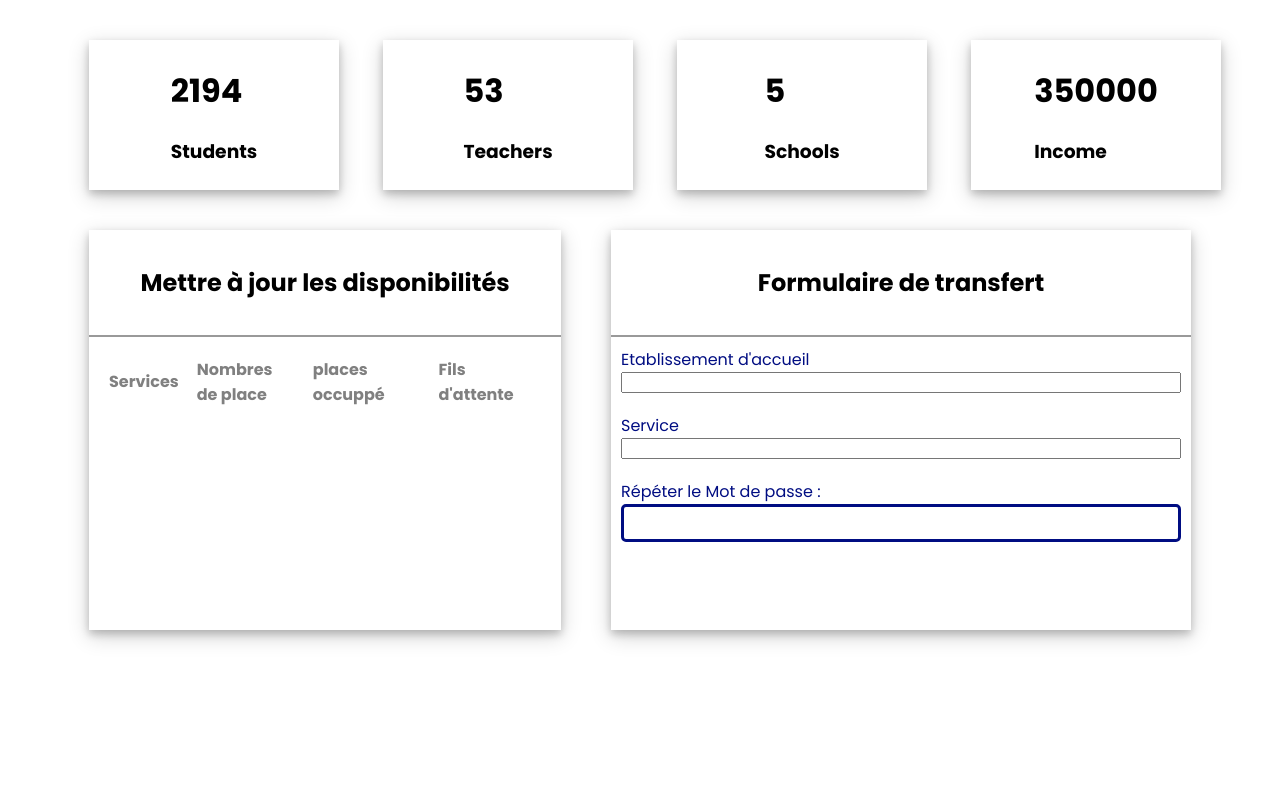
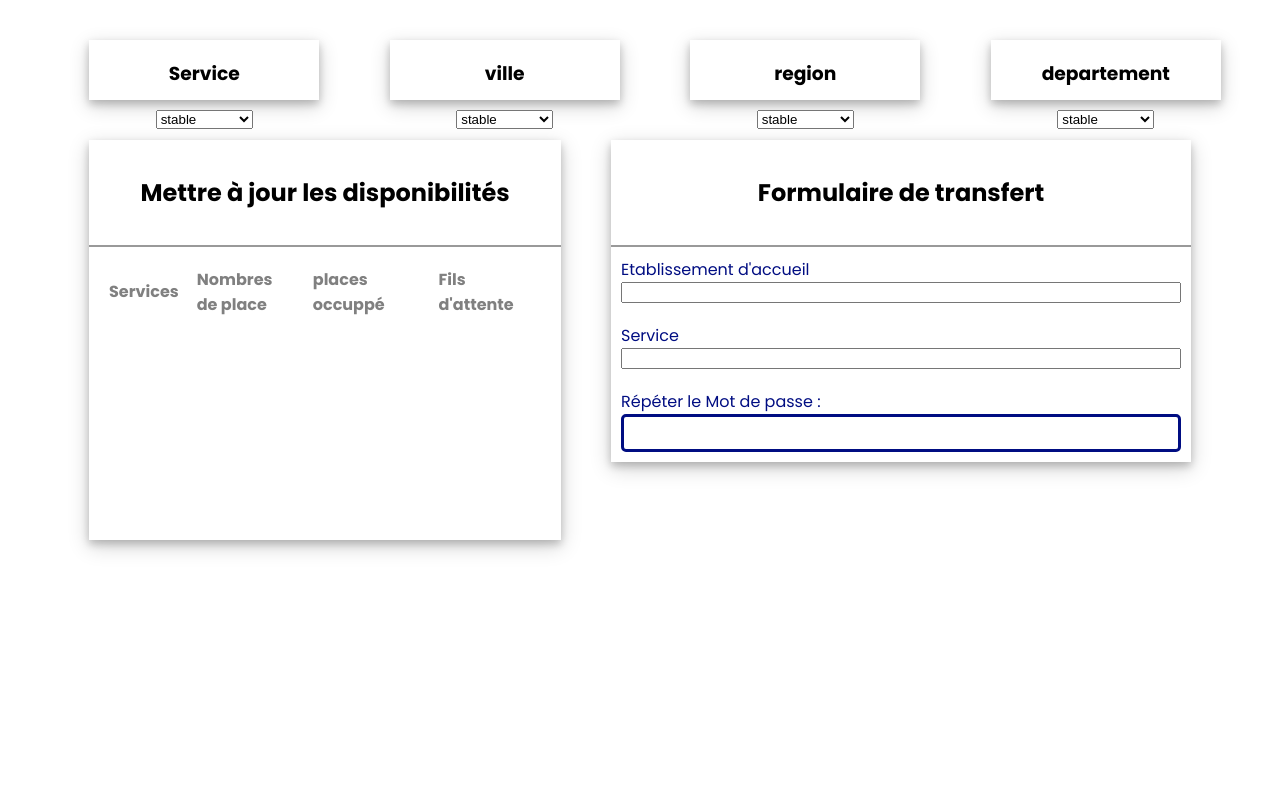
Before and after one commit to faraban/Optimal-M-dical, a Flask app: page /transfert in a window 1280 px wide. Shown: the part 120-920 px from the top of the page. Run offline with Flask 3, Linux system fonts and the light colour scheme; lists and menus that the app fills with data are empty.

Commit message:
fin de journée

```diff
--- a/app.py
+++ b/app.py
@@ -12,8 +12,8 @@
 
 @app.route('/monhopital')
 def monhopital():
-
-    return render_template("./utilisateur/utilisateurhôpital.html")
+    value=['stable','Rémission','Aggravation','Critique','Guérison','Chronique','Rémission','partielle','Rééducation']
+    return render_template("./utilisateur/utilisateurhôpital.html",value=value)
 
 
 @app.route('/monprofil')
@@ -23,7 +23,8 @@
 
 @app.route('/transfert')
 def transfert():
-    return render_template("./utilisateur/utilisateurtransfert.html")
+    value=['stable','Rémission','Aggravation','Critique','Guérison','Chronique','Rémission','partielle','Rééducation']
+    return render_template("./utilisateur/utilisateurtransfert.html",value=value)
 
 
 # ................brayane route (Inscription)#
--- a/static/css/style.css
+++ b/static/css/style.css
@@ -605,26 +605,22 @@
     padding: 20px 15px;
     display: flex;
     justify-content: space-between;
-    flex-wrap: wrap;
 }
 
 .container .cards .card {
-    width: 250px;
-    height: 150px;
+    width: 20%;
+    height: 60px;
     background: white;
     margin: 20px 10px;
-    display: flex;
-    align-items: center;
-    justify-content: space-around;
+    text-align: center;
     box-shadow: 0 4px 8px 0 rgba(0, 0, 0, 0.2), 0 6px 20px 0 rgba(0, 0, 0, 0.19);
 }
 
 .container .content-2 {
-    min-height: 60vh;
+    min-height: 80%;
     display: flex;
     justify-content: space-around;
     align-items: flex-start;
-    flex-wrap: wrap;
 }
 
 .container  .content-2 .recent-payments {
@@ -638,9 +634,8 @@
 }
 
 .container .content-2 .new-students {
-    flex: 2;
     background: white;
-    min-height: 50vh;
+    min-height: 20%;
     margin: 0 25px;
     box-shadow: 0 4px 8px 0 rgba(0, 0, 0, 0.2), 0 6px 20px 0 rgba(0, 0, 0, 0.19);
     display: flex;
@@ -650,4 +645,4 @@
 .container .content-2 .new-students table td:nth-child(1) img {
     height: 40px;
     width: 40px;
-}
+ }
--- a/templates/utilisateur/utilisateurtransfert.html
+++ b/templates/utilisateur/utilisateurtransfert.html
@@ -9,27 +9,51 @@
     <div class="cards">
         <div class="card">
             <div class="box">
-                <h1>2194</h1>
-                <h3>Students</h3>
+                <h3>Service</h3>
             </div>
+            <form method="POST">
+                <select name="selected_value">
+                    {% for cont in value  %}
+                         <option >{{ cont }}</option>
+                    {% endfor %}
+                </select>
+            </form>
         </div>
         <div class="card">
             <div class="box">
-                <h1>53</h1>
-                <h3>Teachers</h3>
+                <h3>ville</h3>
             </div>
+            <form method="POST">
+                <select name="selected_value">
+                    {% for cont in value  %}
+                         <option >{{ cont }}</option>
+                    {% endfor %}
+                </select>
+            </form>
         </div>
         <div class="card">
             <div class="box">
-                <h1>5</h1>
-                <h3>Schools</h3>
+                <h3>region</h3>
             </div>
+            <form method="POST">
+                <select name="selected_value">
+                    {% for cont in value  %}
+                         <option >{{ cont }}</option>
+                    {% endfor %}
+                </select>
+            </form>
         </div>
         <div class="card">
             <div class="box">
-                <h1>350000</h1>
-                <h3>Income</h3>
+                <h3>departement</h3>
             </div>
+            <form method="POST">
+                <select name="selected_value">
+                    {% for cont in value  %}
+                         <option >{{ cont }}</option>
+                    {% endfor %}
+                </select>
+            </form>
         </div>
     </div>
     <div class="content-2">
```
Also changed, not shown: create.py (+16 -5 lines), templates/utilisateur/utilisateurhôpital.html (+28 -23 lines).
